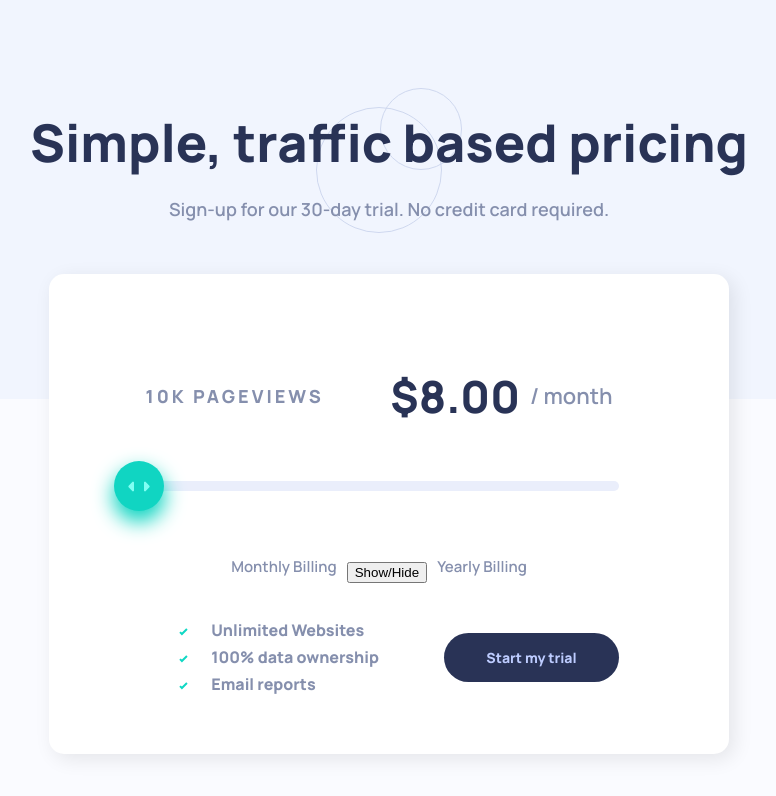
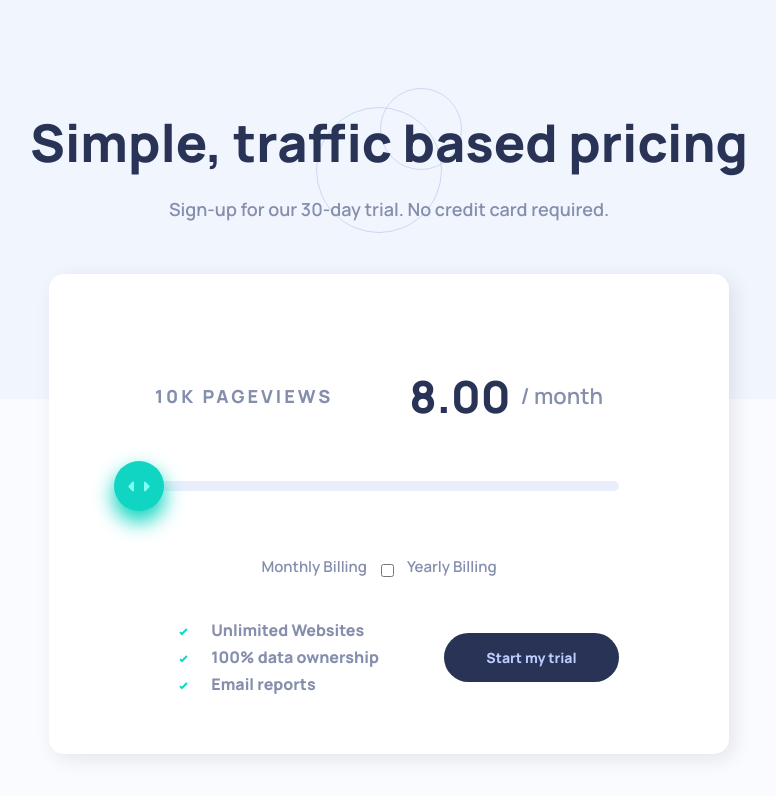
Before and after one commit to LucaGerlich/slider_react, a React (Create React App) app: page / in a window 1280 px wide. Shown: the top 796 px of the page, without its empty margins (251-1027 px from the left). Built offline with nearby package versions, Linux system fonts and the light colour scheme.

Commit message:
Made Toggle work
Design not done yet

```diff
--- a/src/components/Button.jsx
+++ b/src/components/Button.jsx
@@ -3,7 +3,7 @@ import React from "react";
 export default function Button() {
   const handleButtonClick = (event) => {
     event.preventDefault();
-    alert("Clam down it's just a sample");
+    console.log("Button was pressed!!!")
   };
 
   return (
--- a/src/components/Card.jsx
+++ b/src/components/Card.jsx
@@ -1,10 +1,8 @@
 import React from "react";
-import Toggle from "react-toggle";
-import ToggleTech from "./ToggleTech";
 import { useState } from "react";
 import { Slider } from "./Slider";
-import Slidernew from "./Slidernew";
 import Button from "./Button";
+import Switch from "./Switch";
 import "../assets/icon-check.svg";
 
 import "../components/Toggle.scss";
@@ -32,15 +30,12 @@ const prices = [
     price: 36,
   },
 ];
-function setPrice() {
-  console.log(prices);
-}
 
 function Card() {
   const [sliderValue, setSliderValue] = useState(0);
-  const [toggleBool, setToggleBool] = useState(false);
+  const [isToggled, setIsToggled] = useState(false);
+  console.log(isToggled);
 
-  console.log(toggleBool, setToggleBool);
   return (
     <div className="card">
       <div className="uppertext">
@@ -52,7 +47,7 @@ function Card() {
         </div>
         <div className="price">
           <span className="number">
-            ${prices[sliderValue * (prices.length - 1)].price}.00
+            {isToggled ? prices[sliderValue * (prices.length - 1)].price*0.75 + ".00" : prices[sliderValue * (prices.length - 1)].price + ".00"}
           </span>
           <span className="month"> / month</span>
         </div>
@@ -67,7 +62,7 @@ function Card() {
         <span className="month-billing">Monthly Billing</span>
         <div className="switchbutton">
           <label>
-            <ToggleTech></ToggleTech>
+            <Switch isToggled={isToggled} onToggle={()=> setIsToggled(!isToggled)}/>
           </label>
         </div>
         <span className="year-billing">Yearly Billing</span>
@@ -81,7 +76,7 @@ function Card() {
                 <path
                   fill="none"
                   stroke="#10D8C4"
-                  stroke-width="2"
+                  strokeWidth="2"
                   d="M1 4.134l1.907 1.908L7.949 1"
                 />
               </svg>{" "}
@@ -92,7 +87,7 @@ function Card() {
                 <path
                   fill="none"
                   stroke="#10D8C4"
-                  stroke-width="2"
+                  strokeWidth="2"
                   d="M1 4.134l1.907 1.908L7.949 1"
                 />
               </svg>{" "}
@@ -103,7 +98,7 @@ function Card() {
                 <path
                   fill="none"
                   stroke="#10D8C4"
-                  stroke-width="2"
+                  strokeWidth="2"
                   d="M1 4.134l1.907 1.908L7.949 1"
                 />
               </svg>{" "}
--- a/src/components/Nav.jsx
+++ b/src/components/Nav.jsx
@@ -3,7 +3,7 @@ import "./Nav.scss";
 
 export default function Nav() {
   return (
-    <div classname="cta">
+    <div>
       <h1 className="header">Simple, traffic based pricing</h1>
       <span className="subheader">
         Sign-up for our 30-day trial. No credit card required.
--- a/src/components/Switch.jsx
+++ b/src/components/Switch.jsx
@@ -1,9 +1,13 @@
-import React, { Component } from "react";
+import React from 'react';
 
-export class Switch extends Component {
-  render() {
-    return <div></div>;
-  }
+const Switch = ({isToggled, onToggle}) => {
+
+    return (
+        <label>
+            <input type="checkbox" checked={isToggled} onChange={onToggle} className="Toggle"/>
+            <span/>
+        </label>
+    )
 }
 
 export default Switch;
```
Also changed, not shown: src/components/Switch.scss (added).
